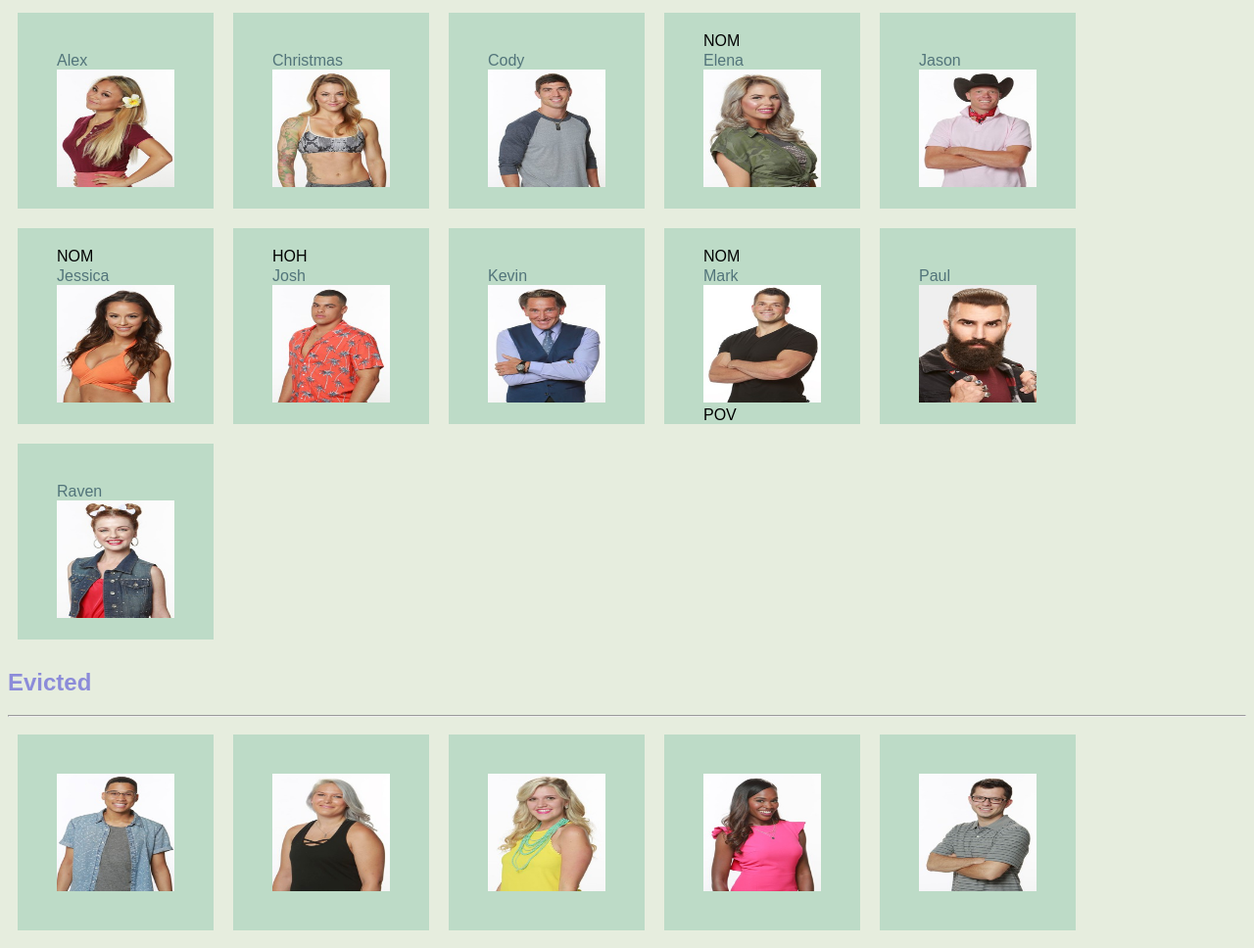
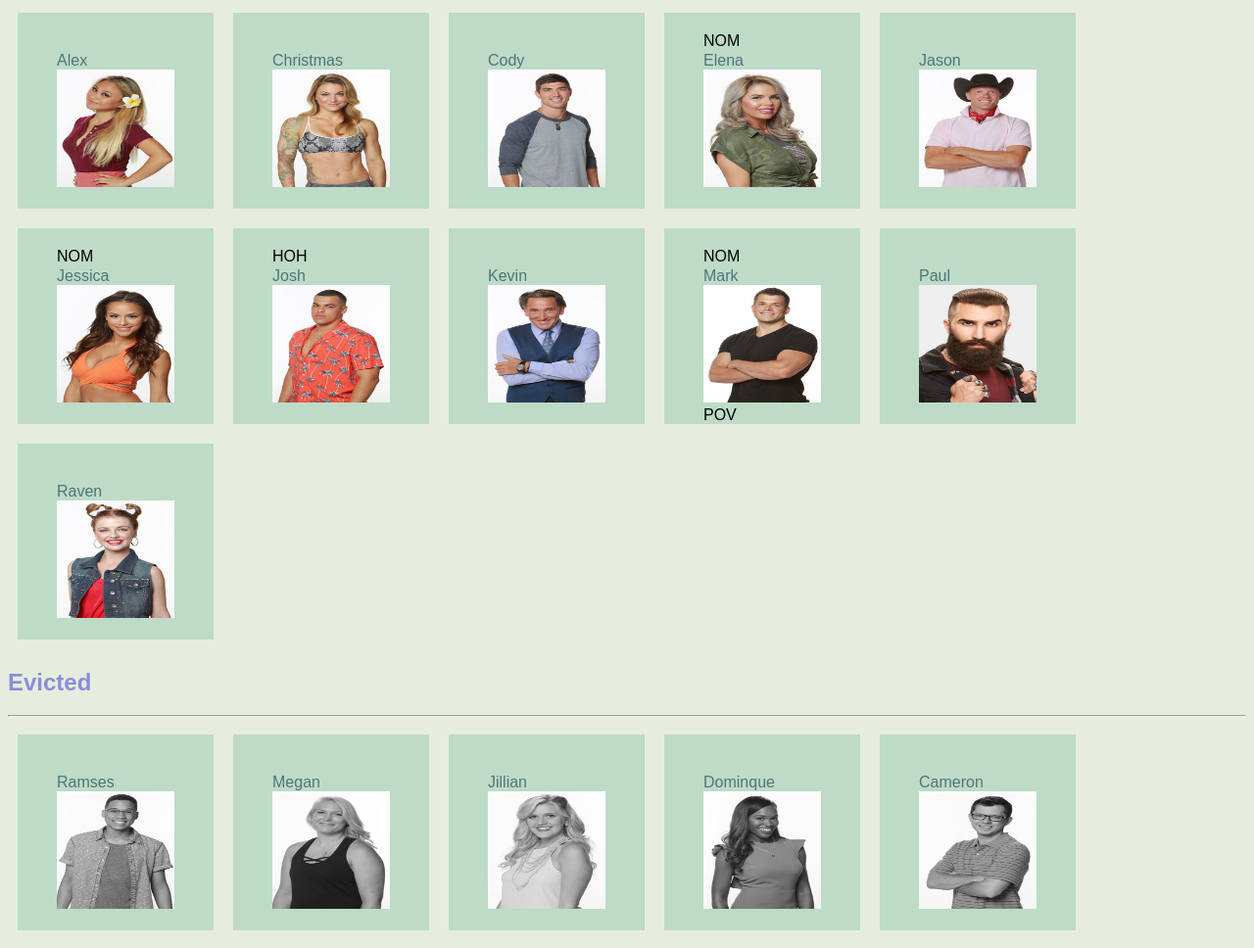
Before and after one commit to startupsandcode/30days, a website: page src/bb19/index.html in a window 1280 px wide. Shown: the part 397-1365 px from the top of the page at 98% size. Drawn offline with nearby package versions, Linux system fonts and the light colour scheme; files that its build step writes are made by us from their sources.

Commit message:
added grayscale for evicted

```diff
--- a/src/bb19/index.html
+++ b/src/bb19/index.html
@@ -105,29 +105,34 @@
     </section>
     <h2>Evicted</h2>
     <hr/>
-    <section id="Articles">
+    <section id="Articles" class="evicted">
         <article id="tile-1" class="">
             <div class="flipper">
+                Ramses
                 <img src="images/ramses.jpg" />
             </div>
         </article>
         <article id="tile-1" class="">
             <div class="flipper">
+                Megan
                 <img src="images/megan.jpg" />
             </div>
         </article>
         <article id="tile-1" class="">
             <div class="flipper">
+                Jillian
                 <img src="images/jillian.jpg" />
             </div>
         </article>
         <article id="tile-1" class="">
             <div class="flipper">
+                Dominque
                 <img src="images/dominque.jpg" />
             </div>
         </article>
         <article id="tile-1" class="">
             <div class="flipper">
+                Cameron
                 <img src="images/cameron.jpg" />
             </div>
         </article>
--- a/src/bb19/styles/main.scss
+++ b/src/bb19/styles/main.scss
@@ -132,6 +132,12 @@ article.hoh .flipper:before {
   color: #ffffff;
 }
 
+.evicted{
+  img{
+    filter: grayscale(100%);
+  }
+}
+
 @media screen and (max-width: 768px) {
   header nav {
     float: none;
```
